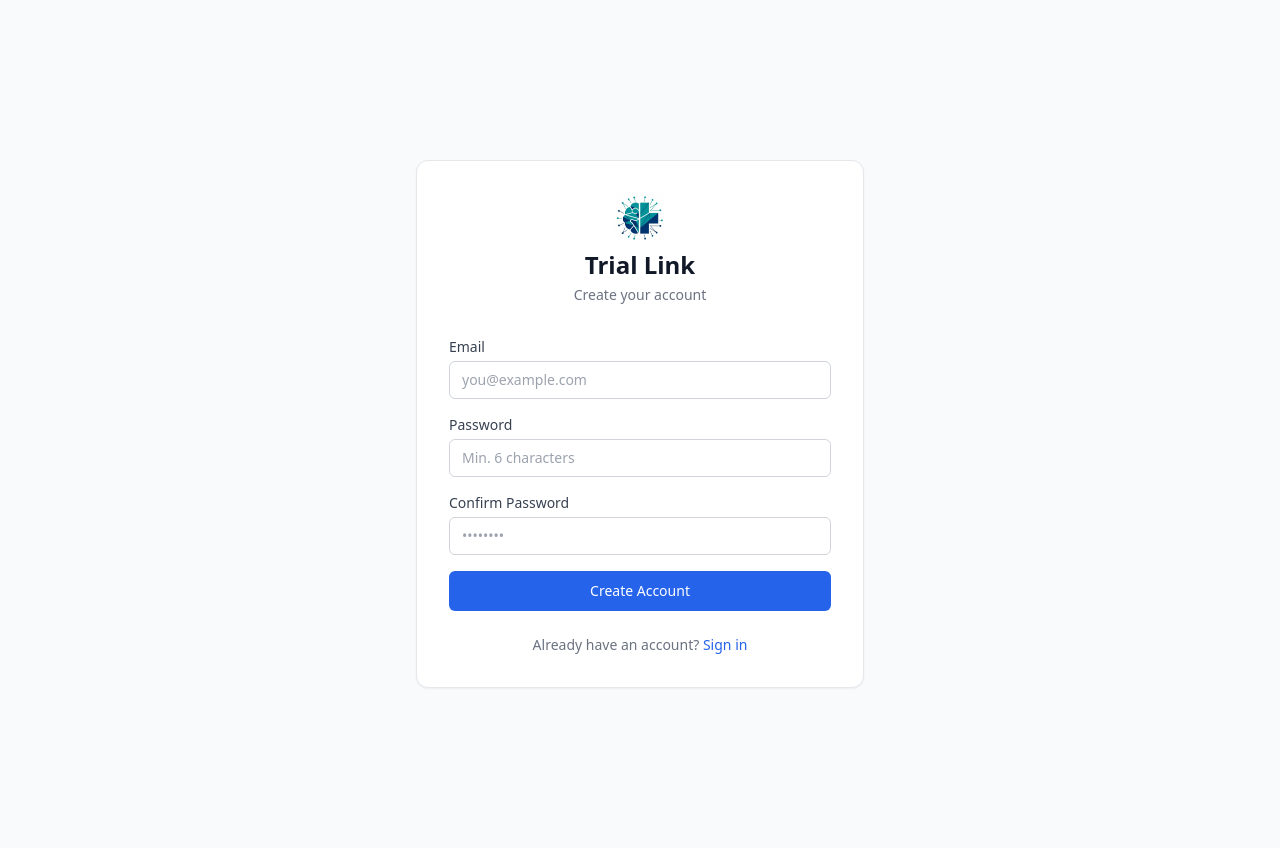
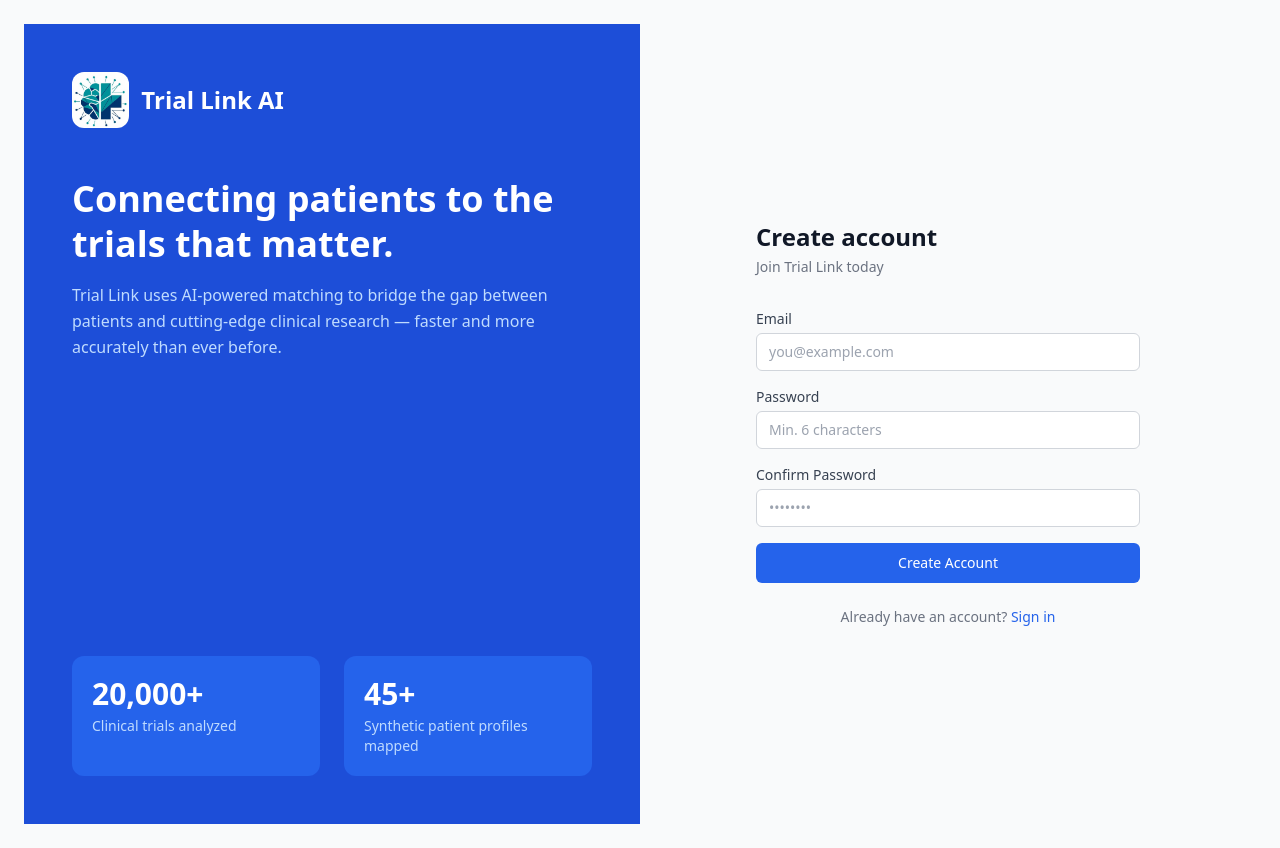
Before and after one commit to Aditya-sairam/trial-link-frontend, a React (Vite) app: page /signup in a window 1280 px wide. Built offline with nearby package versions, Linux system fonts and the light colour scheme; no server answers.

Commit message:
changes to include product info and logo in the main page

```diff
--- a/src/pages/Login.jsx
+++ b/src/pages/Login.jsx
@@ -13,13 +13,10 @@ export default function Login() {
     e.preventDefault();
     setError(null);
     setLoading(true);
-    console.log("Login: attempting sign in with", email);
     try {
       const result = await signIn(email, password);
-      console.log("Login: success →", result.user.email);
       navigate("/patients");
     } catch (err) {
-      console.error("Login: error →", err.code, err.message);
       setError(friendlyError(err.code));
     } finally {
       setLoading(false);
@@ -27,23 +24,53 @@ export default function Login() {
   };
 
   return (
-    <div className="min-h-screen bg-gray-50 flex items-center justify-center px-4">
-      <div className="bg-white border border-gray-200 rounded-xl shadow-sm p-8 w-full max-w-md">
-        {/* Header */}
-        <div className="text-center mb-8">
-          <img src="/logo.jpeg" alt="Trial Link" className="h-12 mx-auto mb-2" />
-          <h1 className="text-2xl font-bold text-gray-900">Trial Link</h1>
-          <p className="text-sm text-gray-500 mt-1">Sign in to your account</p>
+    <div className="min-h-screen bg-gray-50 flex items-stretch">
+
+      {/* Left panel — branding */}
+      <div className="hidden lg:flex lg:w-1/2 bg-blue-700 flex-col justify-between p-12 text-white">
+        <div>
+          <div className="flex items-center gap-3 mb-12">
+          <img src="/logo.jpeg" alt="Trial Link" className="h-14 rounded-xl" />
+          <span className="text-2xl font-bold text-white">Trial Link AI</span>
+        </div>
+          <h2 className="text-4xl font-bold leading-tight mb-4">
+            Connecting patients to the trials that matter.
+          </h2>
+          <p className="text-blue-200 text-base leading-relaxed">
+            Trial Link uses AI-powered matching to bridge the gap between patients and cutting-edge clinical research — faster and more accurately than ever before.
+          </p>
         </div>
 
-        {/* Error */}
+        <div className="grid grid-cols-2 gap-6">
+          <div className="bg-blue-600 rounded-xl p-5">
+            <p className="text-3xl font-bold">20,000+</p>
+            <p className="text-blue-200 text-sm mt-1">Clinical trials analyzed</p>
+          </div>
+          <div className="bg-blue-600 rounded-xl p-5">
+            <p className="text-3xl font-bold">45+</p>
+            <p className="text-blue-200 text-sm mt-1">Synthetic patient profiles mapped</p>
+          </div>
+        </div>
+      </div>
+
+      {/* Right panel — form */}
+      <div className="w-full lg:w-1/2 flex items-center justify-center px-6 py-12">
+        <div className="w-full max-w-sm">
+
+          {/* Mobile logo */}
+          <div className="lg:hidden text-center mb-8">
+            <img src="/logo.jpeg" alt="Trial Link" className="h-10 mx-auto mb-3" />
+          </div>
+
+          <h1 className="text-2xl font-bold text-gray-900 mb-1">Sign in</h1>
+          <p className="text-sm text-gray-500 mb-8">Welcome back to Trial Link</p>
+
           {error && (
             <div className="mb-4 p-3 bg-red-50 border border-red-200 rounded-lg text-sm text-red-700">
               {error}
             </div>
           )}
 
-        {/* Form */}
           <form onSubmit={handleSubmit} className="space-y-4">
             <div>
               <label className="form-label">Email</label>
@@ -78,7 +105,6 @@ export default function Login() {
             </button>
           </form>
 
-        {/* Footer */}
           <p className="text-center text-sm text-gray-500 mt-6">
             Don't have an account?{" "}
             <Link to="/signup" className="text-blue-600 hover:underline font-medium">
@@ -87,10 +113,10 @@ export default function Login() {
           </p>
         </div>
       </div>
+    </div>
   );
 }
 
-// Convert Firebase error codes to friendly messages
 function friendlyError(code) {
   switch (code) {
     case "auth/user-not-found":
--- a/src/pages/Signup.jsx
+++ b/src/pages/Signup.jsx
@@ -26,7 +26,7 @@ export default function Signup() {
     setLoading(true);
     try {
       await signUp(email, password);
-      navigate("/patients/new"); // send straight to create profile
+      navigate("/patients/new");
     } catch (err) {
       setError(friendlyError(err.code));
     } finally {
@@ -35,23 +35,53 @@ export default function Signup() {
   };
 
   return (
-    <div className="min-h-screen bg-gray-50 flex items-center justify-center px-4">
-      <div className="bg-white border border-gray-200 rounded-xl shadow-sm p-8 w-full max-w-md">
-        {/* Header */}
-        <div className="text-center mb-8">
-          <img src="/logo.jpeg" alt="Trial Link" className="h-12 mx-auto mb-2" />
-          <h1 className="text-2xl font-bold text-gray-900">Trial Link</h1>
-          <p className="text-sm text-gray-500 mt-1">Create your account</p>
+    <div className="min-h-screen bg-gray-50 flex items-stretch">
+
+      {/* Left panel — branding */}
+      <div className="hidden lg:flex lg:w-1/2 bg-blue-700 flex-col justify-between p-12 text-white">
+        <div>
+          <div className="flex items-center gap-3 mb-12">
+          <img src="/logo.jpeg" alt="Trial Link" className="h-14 rounded-xl" />
+          <span className="text-2xl font-bold text-white">Trial Link AI</span>
+        </div>
+          <h2 className="text-4xl font-bold leading-tight mb-4">
+            Connecting patients to the trials that matter.
+          </h2>
+          <p className="text-blue-200 text-base leading-relaxed">
+            Trial Link uses AI-powered matching to bridge the gap between patients and cutting-edge clinical research — faster and more accurately than ever before.
+          </p>
         </div>
 
-        {/* Error */}
+        <div className="grid grid-cols-2 gap-6">
+          <div className="bg-blue-600 rounded-xl p-5">
+            <p className="text-3xl font-bold">20,000+</p>
+            <p className="text-blue-200 text-sm mt-1">Clinical trials analyzed</p>
+          </div>
+          <div className="bg-blue-600 rounded-xl p-5">
+            <p className="text-3xl font-bold">45+</p>
+            <p className="text-blue-200 text-sm mt-1">Synthetic patient profiles mapped</p>
+          </div>
+        </div>
+      </div>
+
+      {/* Right panel — form */}
+      <div className="w-full lg:w-1/2 flex items-center justify-center px-6 py-12">
+        <div className="w-full max-w-sm">
+
+          {/* Mobile logo */}
+          <div className="lg:hidden text-center mb-8">
+            <img src="/logo.jpeg" alt="Trial Link" className="h-10 mx-auto mb-3" />
+          </div>
+
+          <h1 className="text-2xl font-bold text-gray-900 mb-1">Create account</h1>
+          <p className="text-sm text-gray-500 mb-8">Join Trial Link today</p>
+
           {error && (
             <div className="mb-4 p-3 bg-red-50 border border-red-200 rounded-lg text-sm text-red-700">
               {error}
             </div>
           )}
 
-        {/* Form */}
           <form onSubmit={handleSubmit} className="space-y-4">
             <div>
               <label className="form-label">Email</label>
@@ -98,13 +128,13 @@ export default function Signup() {
             </button>
           </form>
 
-        {/* Footer */}
           <p className="text-center text-sm text-gray-500 mt-6">
             Already have an account?{" "}
             <Link to="/login" className="text-blue-600 hover:underline font-medium">
               Sign in
             </Link>
           </p>
+        </div>
       </div>
     </div>
   );
```
Lines whose indentation alone changed are shown as unchanged.
